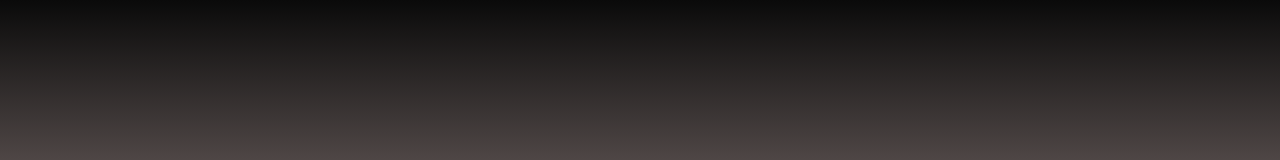
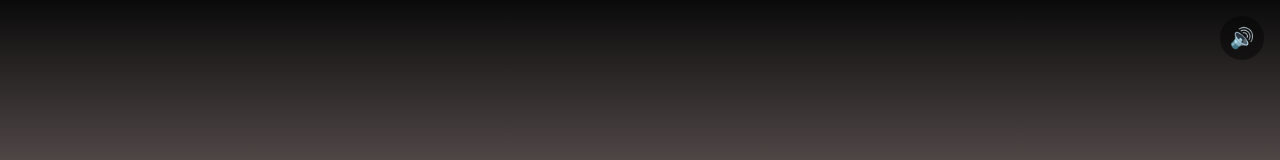
Before and after one commit to joelnavarroja/para-ti, a Next.js app: page / in a window 1280 px wide. Shown: the top 160 px of the page. Built offline with nearby package versions, Linux system fonts and the light colour scheme.

Commit message:
Añade toggle global de mute (solo música de fondo) fijo en esquina superior derecha

```diff
--- a/components/ExperienceRoot.tsx
+++ b/components/ExperienceRoot.tsx
@@ -1,6 +1,6 @@
 "use client";
 
-import { useReducer } from "react";
+import { useReducer, useState } from "react";
 import { AnimatePresence } from "framer-motion";
 import {
   currentScene,
@@ -8,6 +8,7 @@ import {
   initialExperienceState,
 } from "@/lib/sceneMachine";
 import { QUIZ_QUESTIONS } from "@/lib/content";
+import { startBackgroundMusic, stopBackgroundMusic } from "@/lib/sound";
 
 import { IntroScreen } from "./scenes/01-IntroScreen";
 import { RouletteRound1 } from "./scenes/02-RouletteRound1";
@@ -30,8 +31,33 @@ export function ExperienceRoot() {
   const scene = currentScene(state);
   const advance = () => dispatch({ type: "ADVANCE" });
 
+  // Estado de mute vive aquí (arriba del árbol) para sobrevivir a los
+  // cambios de escena, que remontan cada componente vía AnimatePresence.
+  // Solo controla la música de fondo (start/stopBackgroundMusic); los
+  // efectos puntuales de cada escena (playFanfare, playRip, etc.) siguen
+  // sonando siempre, sin pasar por este toggle.
+  const [musicMuted, setMusicMuted] = useState(false);
+
+  const toggleMute = () => {
+    if (musicMuted) {
+      startBackgroundMusic();
+    } else {
+      stopBackgroundMusic();
+    }
+    setMusicMuted((prev) => !prev);
+  };
+
   return (
     <main className="min-h-dvh bg-gradient-to-b from-neutral-950 via-red-950/40 to-neutral-950 text-white">
+      <button
+        type="button"
+        onClick={toggleMute}
+        aria-label={musicMuted ? "Activar música" : "Silenciar música"}
+        data-testid="music-mute-toggle"
+        className="fixed right-4 top-4 z-50 flex h-11 w-11 items-center justify-center rounded-full bg-black/40 text-xl backdrop-blur transition hover:bg-black/60"
+      >
+        {musicMuted ? "🔇" : "🔊"}
+      </button>
       <AnimatePresence mode="wait">
         {scene === "intro" && <IntroScreen key={scene} onAdvance={advance} />}
         {scene === "roulette1" && (
```
